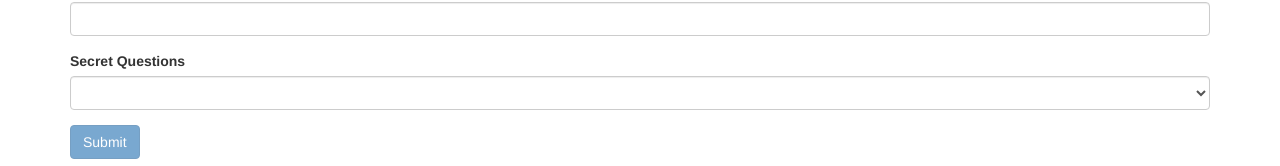
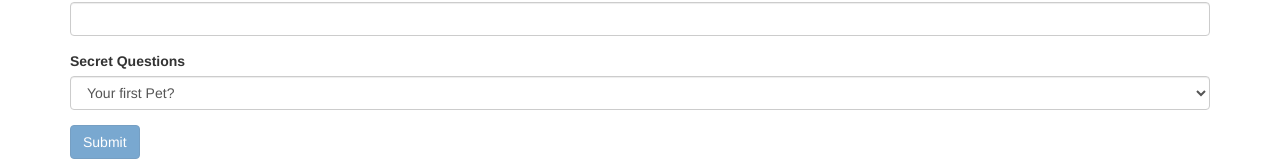
Before and after one commit to super8989/Angular_Forms, an Angular app: page / in a window 1280 px wide. Shown: the part 181-347 px from the top of the page. Built offline with nearby package versions, Linux system fonts and the light colour scheme.

Commit message:
TD Set Default Values with ngModel Property Binding

```diff
--- a/src/app/app.component.html
+++ b/src/app/app.component.html
@@ -36,9 +36,14 @@
         </div>
         <div class="form-group">
           <label for="secret">Secret Questions</label>
-          <select id="secret" class="form-control" ngModel name="secret">
+          <select
+            id="secret"
+            class="form-control"
+            [ngModel]="defaultQuestion"
+            name="secret"
+          >
             <option value="pet">Your first Pet?</option>
-            <option value="tacher">Your first teacher?</option>
+            <option value="teacher">Your first teacher?</option>
           </select>
         </div>
         <button class="btn btn-primary" type="submit" [disabled]="!f.valid">
--- a/src/app/app.component.ts
+++ b/src/app/app.component.ts
@@ -11,6 +11,7 @@ export class AppComponent {
 
   @ViewChild('f') signupForm: NgForm;
   @ViewChild('email') emailForm: NgModel;
+  defaultQuestion = 'pet';
 
   // onSubmit(form: NgForm) {
   //   console.log(form);
```
